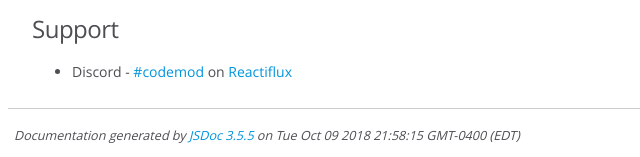
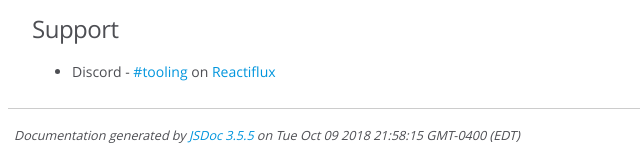
Before and after one commit to facebook/jscodeshift, a website: page docs/index.html in a window 1280 px wide. Shown: the part 6633-6790 px from the top of the page, 0-640 px from the left. Drawn offline with Linux system fonts and the light colour scheme.

Commit message:
Update Reactiflux invite link

```diff
--- a/docs/index.html
+++ b/docs/index.html
@@ -292,7 +292,7 @@
 <li><a href="recipes/retain-first-comment.md">Retain leading comment(s) in file when replacing/removing first statement</a></li>
 </ul>
 <h3>Support</h3><ul>
-<li>Discord - <a href="https://discordapp.com/channels/102860784329052160/103748721107292160">#codemod</a> on <a href="http://www.reactiflux.com/">Reactiflux</a></li>
+<li>Discord - <a href="https://discord.gg/CqDCEF6erZ">#tooling</a> on <a href="http://www.reactiflux.com/">Reactiflux</a></li>
 </ul></article>
     </section>
 
```
